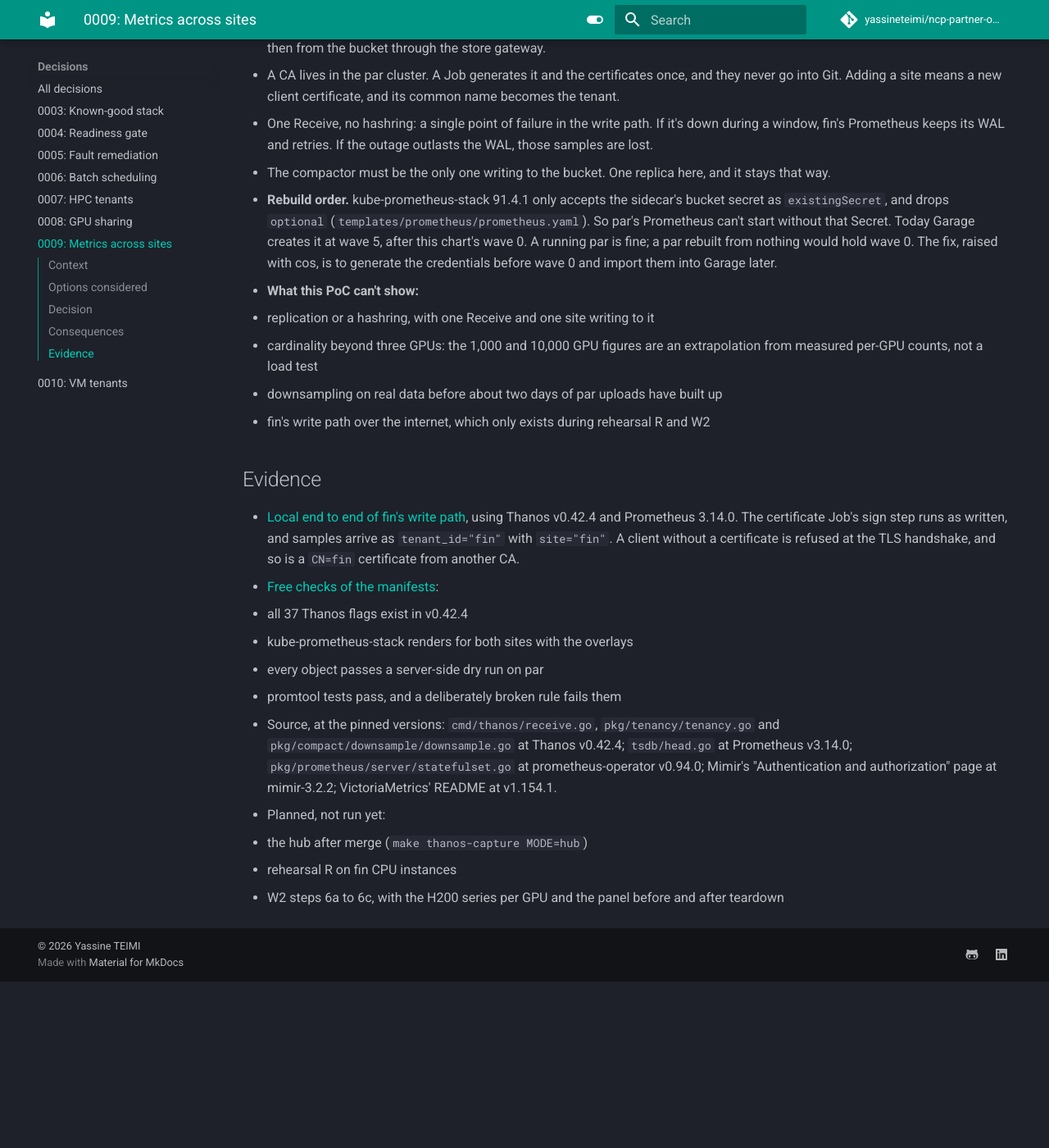
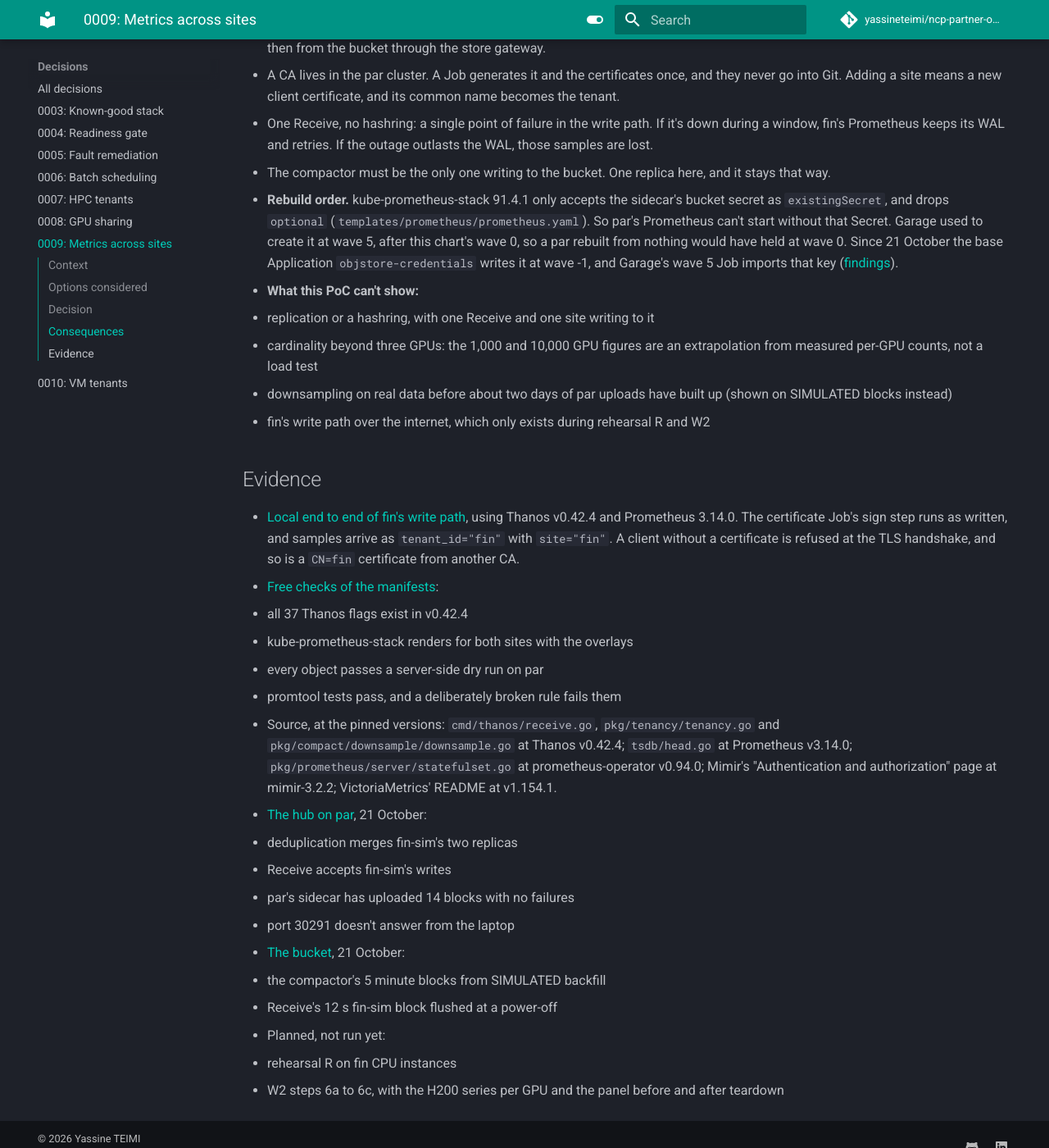
Before and after one commit to yassineteimi/ncp-partner-onboarding, an MkDocs documentation site: the page built from docs/adr/0009-metrics-across-sites.md, in a window 1280 px wide and 1400 px high, scrolled down 2106 px. Shown: the whole window at 82% size. Built offline with MkDocs 1.6.1 and Material for MkDocs 9.7.7, drawn with Linux system fonts in a browser that asks for light colours; comment, search, counter and statistics services are not loaded; before the commit the page ends 3303 px from its top, so only the background shows below that.

Commit message:
Use case 6 page, and ADR 0009 brought up to date
The page shows how fin pushes and par never reaches in, what ran on
par on 21 October (deduplication, Receive, sidecar uploads, the flush
at power-off, the port closed), and the 5 minute blocks from the
SIMULATED backfill. It also says plainly that rehearsal R didn't reach
the metrics path, because Verda's instance went to error during
fin-cp-up, so fin's write path over the internet is still planned.

ADR 0009: the rebuild-order consequence now describes cos's
objstore-credentials fix, and its evidence list links the hub and
bucket captures in place of "planned".

```diff
--- a/docs/adr/0009-metrics-across-sites.md
+++ b/docs/adr/0009-metrics-across-sites.md
@@ -42,11 +42,11 @@
 - A CA lives in the par cluster. A Job generates it and the certificates once, and they never go into Git. Adding a site means a new client certificate, and its common name becomes the tenant.
 - One Receive, no hashring: a single point of failure in the write path. If it's down during a window, fin's Prometheus keeps its WAL and retries. If the outage outlasts the WAL, those samples are lost.
 - The compactor must be the only one writing to the bucket. One replica here, and it stays that way.
-- **Rebuild order.** kube-prometheus-stack 91.4.1 only accepts the sidecar's bucket secret as `existingSecret`, and drops `optional` (`templates/prometheus/prometheus.yaml`). So par's Prometheus can't start without that Secret. Today Garage creates it at wave 5, after this chart's wave 0. A running par is fine; a par rebuilt from nothing would hold wave 0. The fix, raised with cos, is to generate the credentials before wave 0 and import them into Garage later.
+- **Rebuild order.** kube-prometheus-stack 91.4.1 only accepts the sidecar's bucket secret as `existingSecret`, and drops `optional` (`templates/prometheus/prometheus.yaml`). So par's Prometheus can't start without that Secret. Garage used to create it at wave 5, after this chart's wave 0, so a par rebuilt from nothing would have held at wave 0. Since 21 October the base Application `objstore-credentials` writes it at wave -1, and Garage's wave 5 Job imports that key ([findings](../findings.md)).
 - **What this PoC can't show:**
   - replication or a hashring, with one Receive and one site writing to it
   - cardinality beyond three GPUs: the 1,000 and 10,000 GPU figures are an extrapolation from measured per-GPU counts, not a load test
-  - downsampling on real data before about two days of par uploads have built up
+  - downsampling on real data before about two days of par uploads have built up (shown on SIMULATED blocks instead)
   - fin's write path over the internet, which only exists during rehearsal R and W2
 
 ## Evidence
@@ -58,7 +58,14 @@
   - every object passes a server-side dry run on par
   - promtool tests pass, and a deliberately broken rule fails them
 - Source, at the pinned versions: `cmd/thanos/receive.go`, `pkg/tenancy/tenancy.go` and `pkg/compact/downsample/downsample.go` at Thanos v0.42.4; `tsdb/head.go` at Prometheus v3.14.0; `pkg/prometheus/server/statefulset.go` at prometheus-operator v0.94.0; Mimir's "Authentication and authorization" page at mimir-3.2.2; VictoriaMetrics' README at v1.154.1.
+- [The hub on par](../artifacts/platform/thanos-hub-20261021T114455Z.txt), 21 October:
+  - deduplication merges fin-sim's two replicas
+  - Receive accepts fin-sim's writes
+  - par's sidecar has uploaded 14 blocks with no failures
+  - port 30291 doesn't answer from the laptop
+- [The bucket](../artifacts/platform/thanos-bucket-20261021T114314Z.txt), 21 October:
+  - the compactor's 5 minute blocks from SIMULATED backfill
+  - Receive's 12 s fin-sim block flushed at a power-off
 - Planned, not run yet:
-  - the hub after merge (`make thanos-capture MODE=hub`)
   - rehearsal R on fin CPU instances
   - W2 steps 6a to 6c, with the H200 series per GPU and the panel before and after teardown
```
Also changed, not shown: docs/30-metrics-across-sites.md (added, +129 -0 lines).
